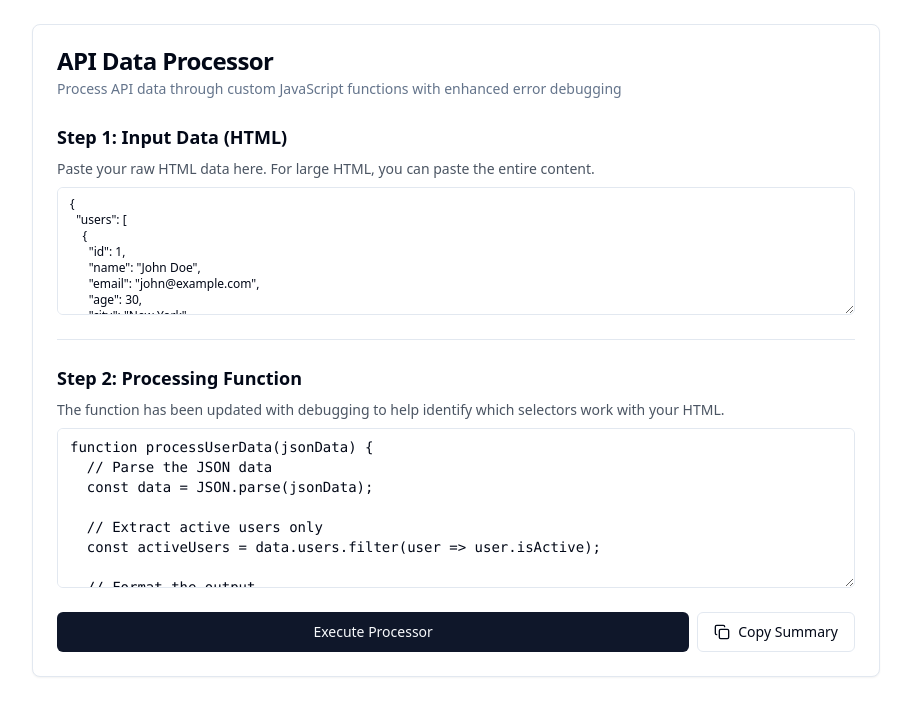
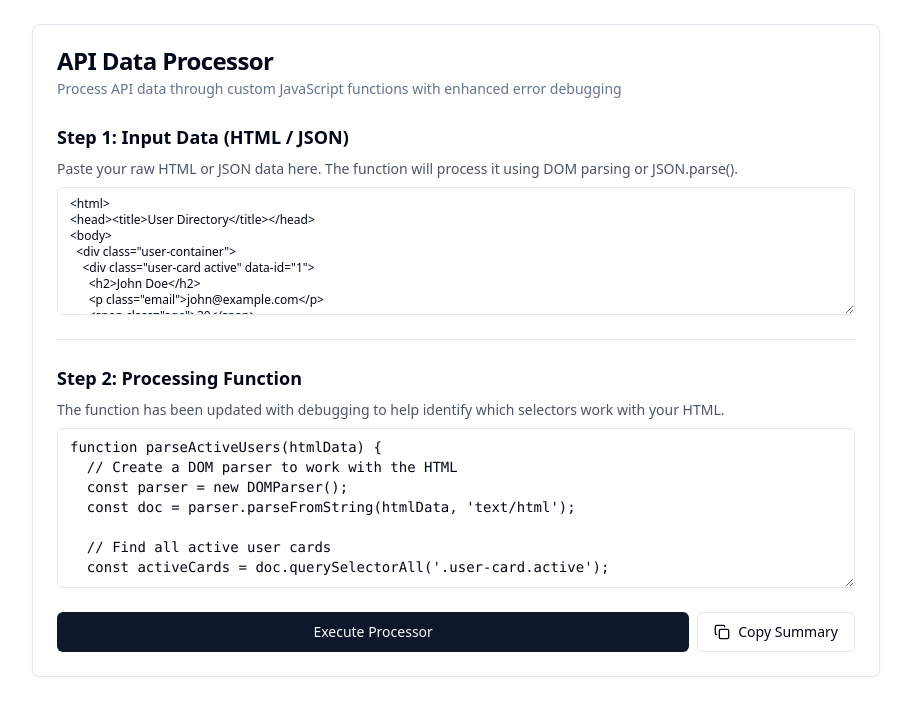
Before and after one commit to MeanTemperature/api-prettifying-test, a React (Vite) app: page /api-processor in a window 1280 px wide. Shown: the top 716 px of the page, without its empty margins (184-1095 px from the left). Built offline with nearby package versions, Linux system fonts and the light colour scheme.

Commit message:
Refactor ApiProcessor component

```diff
--- a/src/pages/ApiProcessor.tsx
+++ b/src/pages/ApiProcessor.tsx
@@ -8,65 +8,66 @@ import { Copy } from "lucide-react";
 import { useToast } from "@/hooks/use-toast";
 
 const ApiProcessor = () => {
-  const [step1Data, setStep1Data] = useState(`{
-  "users": [
-    {
-      "id": 1,
-      "name": "John Doe",
-      "email": "john@example.com",
-      "age": 30,
-      "city": "New York",
-      "isActive": true
-    },
-    {
-      "id": 2,
-      "name": "Jane Smith",
-      "email": "jane@example.com",
-      "age": 25,
-      "city": "Los Angeles",
-      "isActive": false
-    },
-    {
-      "id": 3,
-      "name": "Bob Johnson",
-      "email": "bob@example.com",
-      "age": 35,
-      "city": "Chicago",
-      "isActive": true
-    }
-  ],
-  "metadata": {
-    "total": 3,
-    "page": 1,
-    "limit": 10
-  }
-}`);
-  const [step2Function, setStep2Function] = useState(`function processUserData(jsonData) {
-  // Parse the JSON data
-  const data = JSON.parse(jsonData);
+  const [step1Data, setStep1Data] = useState(`<html>
+<head><title>User Directory</title></head>
+<body>
+  <div class="user-container">
+    <div class="user-card active" data-id="1">
+      <h2>John Doe</h2>
+      <p class="email">john@example.com</p>
+      <span class="age">30</span>
+      <span class="city">New York</span>
+      <span class="status">Active</span>
+    </div>
+    <div class="user-card inactive" data-id="2">
+      <h2>Jane Smith</h2>
+      <p class="email">jane@example.com</p>
+      <span class="age">25</span>
+      <span class="city">Los Angeles</span>
+      <span class="status">Inactive</span>
+    </div>
+    <div class="user-card active" data-id="3">
+      <h2>Bob Johnson</h2>
+      <p class="email">bob@example.com</p>
+      <span class="age">35</span>
+      <span class="city">Chicago</span>
+      <span class="status">Active</span>
+    </div>
+  </div>
+</body>
+</html>`);
+  const [step2Function, setStep2Function] = useState(`function parseActiveUsers(htmlData) {
+  // Create a DOM parser to work with the HTML
+  const parser = new DOMParser();
+  const doc = parser.parseFromString(htmlData, 'text/html');
 
-  // Extract active users only
-  const activeUsers = data.users.filter(user => user.isActive);
+  // Find all active user cards
+  const activeCards = doc.querySelectorAll('.user-card.active');
 
   // Format the output
   let result = 'Active Users Report:\\n';
   result += '==================\\n\\n';
 
-  activeUsers.forEach(user => {
-    result += \`Name: \${user.name}\\n\`;
-    result += \`Email: \${user.email}\\n\`;
-    result += \`Age: \${user.age}\\n\`;
-    result += \`City: \${user.city}\\n\`;
+  activeCards.forEach(card => {
+    const name = card.querySelector('h2').textContent;
+    const email = card.querySelector('.email').textContent;
+    const age = card.querySelector('.age').textContent;
+    const city = card.querySelector('.city').textContent;
+
+    result += \`Name: \${name}\\n\`;
+    result += \`Email: \${email}\\n\`;
+    result += \`Age: \${age}\\n\`;
+    result += \`City: \${city}\\n\`;
     result += '---\\n';
   });
 
-  result += \`\\nTotal active users: \${activeUsers.length}\`;
+  result += \`\\nTotal active users: \${activeCards.length}\`;
 
   return result;
 }
 
-// Process the data
-return processUserData(data);`);
+// Process the HTML data
+return parseActiveUsers(data);`);
   const [result, setResult] = useState('');
   const [error, setError] = useState('');
   const [debugInfo, setDebugInfo] = useState('');
@@ -180,9 +181,9 @@ Current function type: ${typeof processedResult}`);
         <CardContent className="space-y-6">
           {/* Step 1: Data Input */}
           <div>
-            <h3 className="text-lg font-semibold mb-2">Step 1: Input Data (HTML)</h3>
+            <h3 className="text-lg font-semibold mb-2">Step 1: Input Data (HTML / JSON)</h3>
             <p className="text-sm text-gray-600 mb-2">
-              Paste your raw HTML data here. For large HTML, you can paste the entire content.
+              Paste your raw HTML or JSON data here. The function will process it using DOM parsing or JSON.parse().
             </p>
             <Textarea
               placeholder="Paste your HTML data here..."
```
